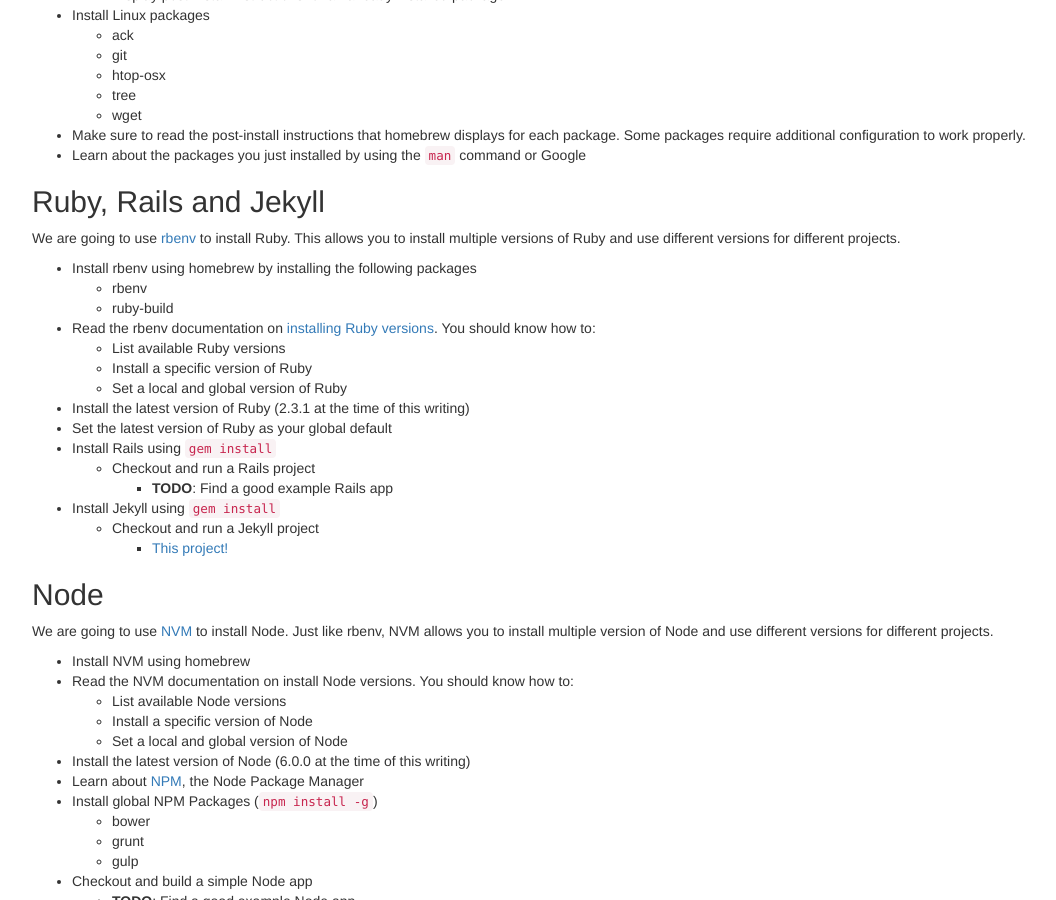
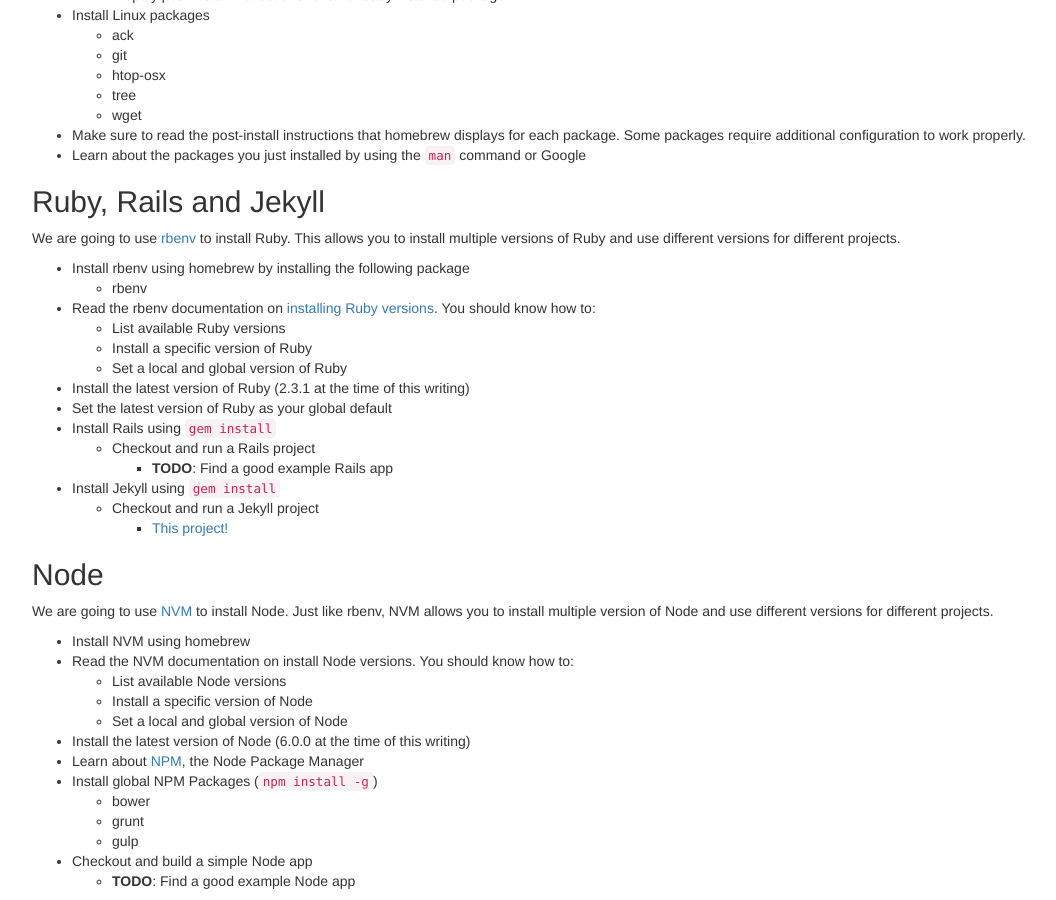
Before and after one commit to iansu/devbox-setup, a Jekyll site: the page built from mac.md, in a window 1280 px wide and 900 px high, scrolled down 1246 px. Shown: the whole window, without its empty margins (38-1094 px from the left). Built offline with Jekyll 4.4.1, drawn with Linux system fonts in a browser that asks for light colours.

Commit message:
Removed reference to ruby-build as it is a dependency of rbenv and will be installed automatically

```diff
--- a/mac.md
+++ b/mac.md
@@ -72,9 +72,8 @@ permalink: /mac
 
 We are going to use [rbenv](https://github.com/rbenv/rbenv) to install Ruby. This allows you to install multiple versions of Ruby and use different versions for different projects.
 
-* Install rbenv using homebrew by installing the following packages
+* Install rbenv using homebrew by installing the following package
   * rbenv
-  * ruby-build
 * Read the rbenv documentation on [installing Ruby versions](https://github.com/rbenv/rbenv#installing-ruby-versions). You should know how to:
   * List available Ruby versions
   * Install a specific version of Ruby
```
